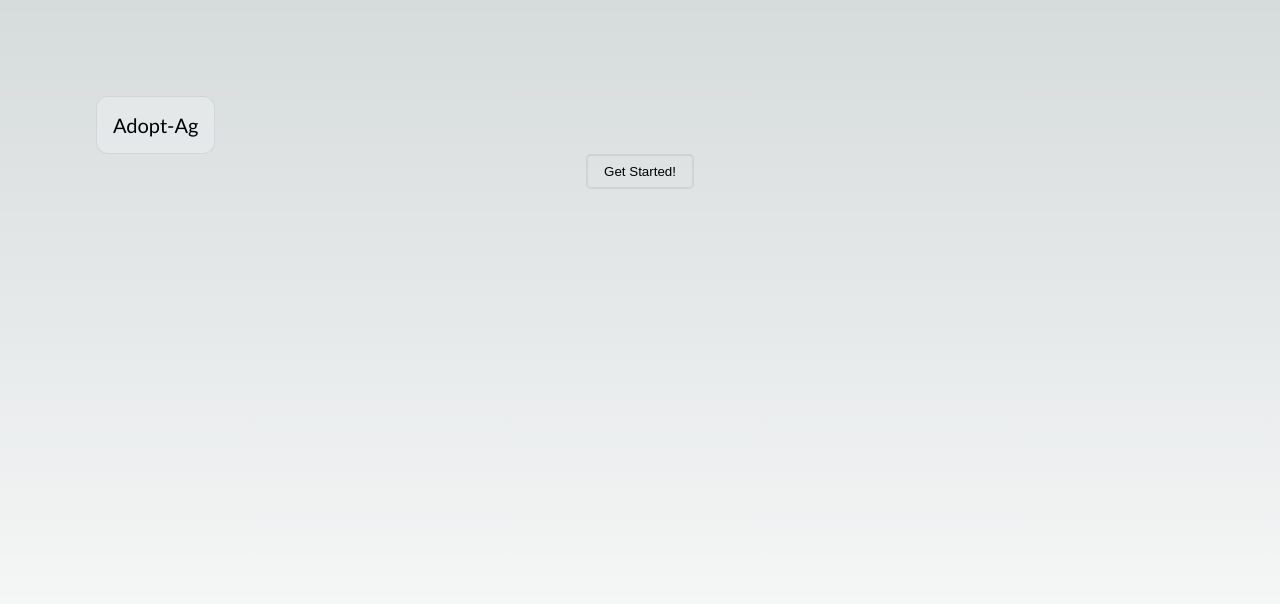
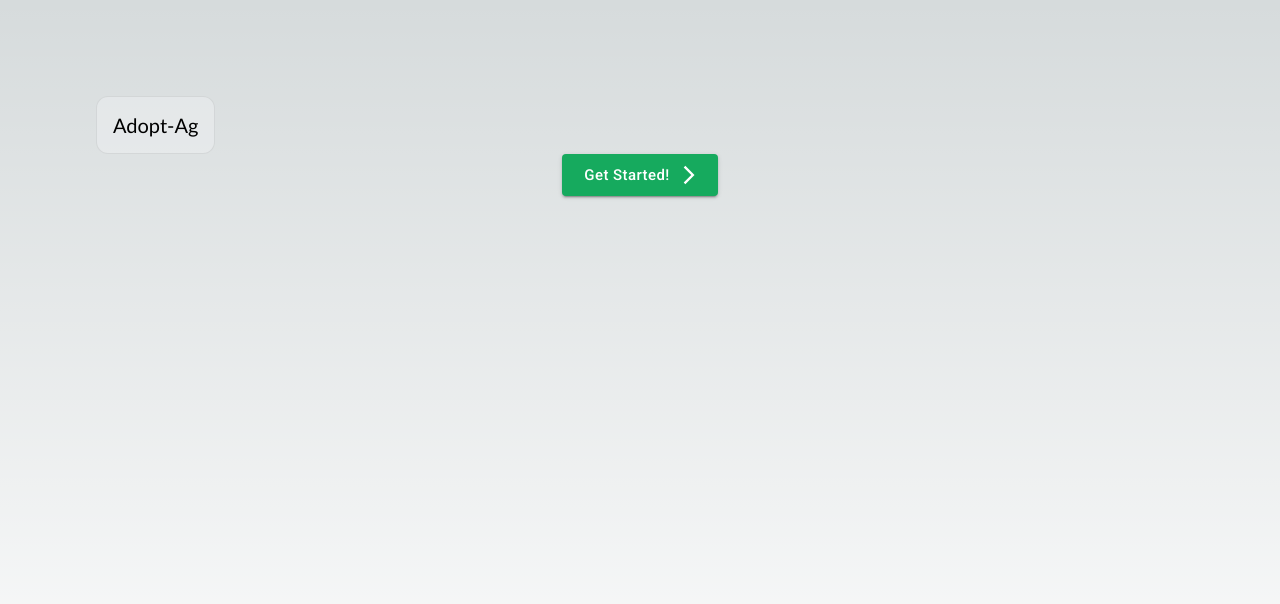
Before and after one commit to bhashbrown/adopt-ag-demo, a Next.js app: page / in a window 1280 px wide. Shown: the top 604 px of the page. Built offline with nearby package versions, Linux system fonts and the light colour scheme.

Commit message:
(add) material ui

```diff
--- a/package.json
+++ b/package.json
@@ -9,7 +9,12 @@
     "lint": "next lint"
   },
   "dependencies": {
+    "@emotion/react": "^11.10.6",
+    "@emotion/styled": "^11.10.6",
+    "@fontsource/roboto": "^4.5.8",
     "@mapbox/mapbox-gl-draw": "^1.4.1",
+    "@mui/icons-material": "^5.11.16",
+    "@mui/material": "^5.12.2",
     "@paralleldrive/cuid2": "^2.2.0",
     "@types/mapbox__mapbox-gl-draw": "^1.3.3",
     "@types/node": "18.16.1",
--- a/src/pages/_app.tsx
+++ b/src/pages/_app.tsx
@@ -1,6 +1,16 @@
-import '@/styles/globals.css'
-import type { AppProps } from 'next/app'
+import '@/styles/globals.css';
+import { theme } from '@/styles/MUITheme';
+import '@fontsource/roboto/300.css';
+import '@fontsource/roboto/400.css';
+import '@fontsource/roboto/500.css';
+import '@fontsource/roboto/700.css';
+import type { AppProps } from 'next/app';
+import { ThemeProvider } from '@mui/material/styles';
 
 export default function App({ Component, pageProps }: AppProps) {
-  return <Component {...pageProps} />
+  return (
+    <ThemeProvider theme={theme}>
+      <Component {...pageProps} />
+    </ThemeProvider>
+  );
 }
--- a/src/pages/index.tsx
+++ b/src/pages/index.tsx
@@ -1,12 +1,19 @@
 import Link from 'next/link';
 import Page from '@/components/page';
-import Button from '@/components/button';
+import { Button } from '@mui/material';
+import ArrowForwardIosIcon from '@mui/icons-material/ArrowForwardIos';
 
 export default function Home() {
   return (
     <Page>
       <Link href="/mapbox">
-        <Button>Get Started!</Button>
+        <Button
+          size="large"
+          variant="contained"
+          endIcon={<ArrowForwardIosIcon />}
+        >
+          Get Started!
+        </Button>
       </Link>
     </Page>
   );
--- a/src/pages/mapbox/index.tsx
+++ b/src/pages/mapbox/index.tsx
@@ -7,7 +7,7 @@ import { useEffect, useRef, useState } from 'react';
 import '@mapbox/mapbox-gl-draw/dist/mapbox-gl-draw.css';
 import 'mapbox-gl/dist/mapbox-gl.css';
 import { FeatureCollection } from 'geojson';
-import Button from '@/components/button';
+import { Button } from '@mui/material';
 
 type PolygonData = {
   id: string;
@@ -141,10 +141,10 @@ export default function MapboxPage(props: Props) {
           width: '100%',
         }}
       >
-        <Button disabled={isMutating} onClick={handleLoad}>
+        <Button disabled={isMutating} onClick={handleLoad} variant="outlined">
           Load
         </Button>
-        <Button disabled={isMutating} onClick={handleSave}>
+        <Button disabled={isMutating} onClick={handleSave} variant="outlined">
           Save
         </Button>
       </div>
--- /dev/null
+++ b/src/styles/MUITheme.ts
@@ -0,0 +1,22 @@
+import { ThemeOptions, createTheme } from '@mui/material/styles';
+
+export const theme = createTheme({
+  palette: {
+    mode: 'dark',
+    primary: {
+      main: '#16aa5e',
+    },
+    secondary: {
+      main: '#9c27b0',
+    },
+  },
+  components: {
+    MuiButton: {
+      styleOverrides: {
+        root: {
+          textTransform: 'unset',
+        },
+      },
+    },
+  },
+});
```
Also changed, not shown: 1 other file (tests, documents, lock files or other folders).
